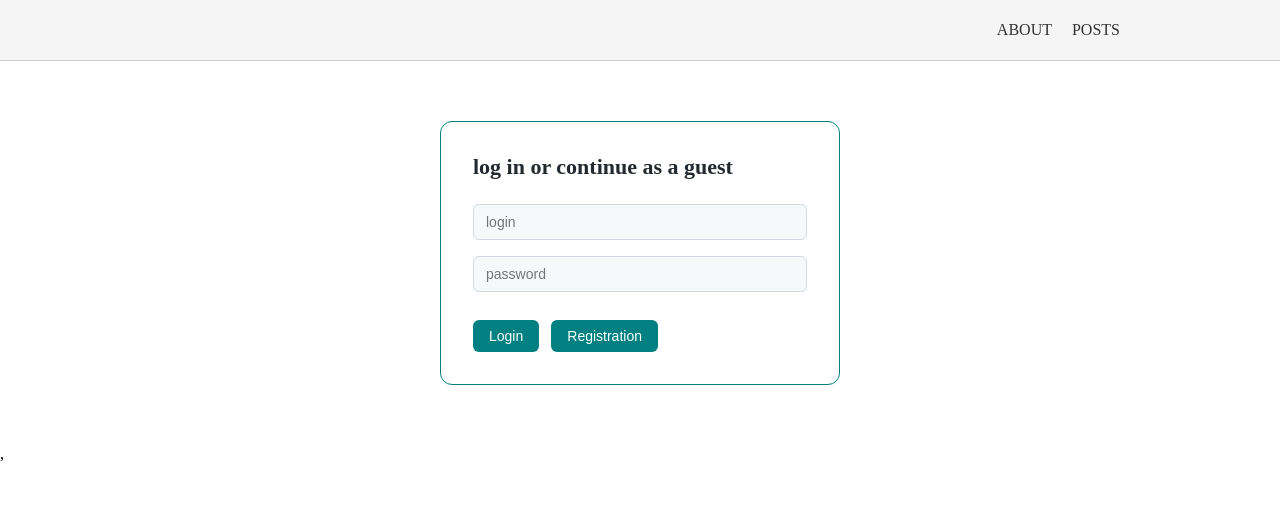
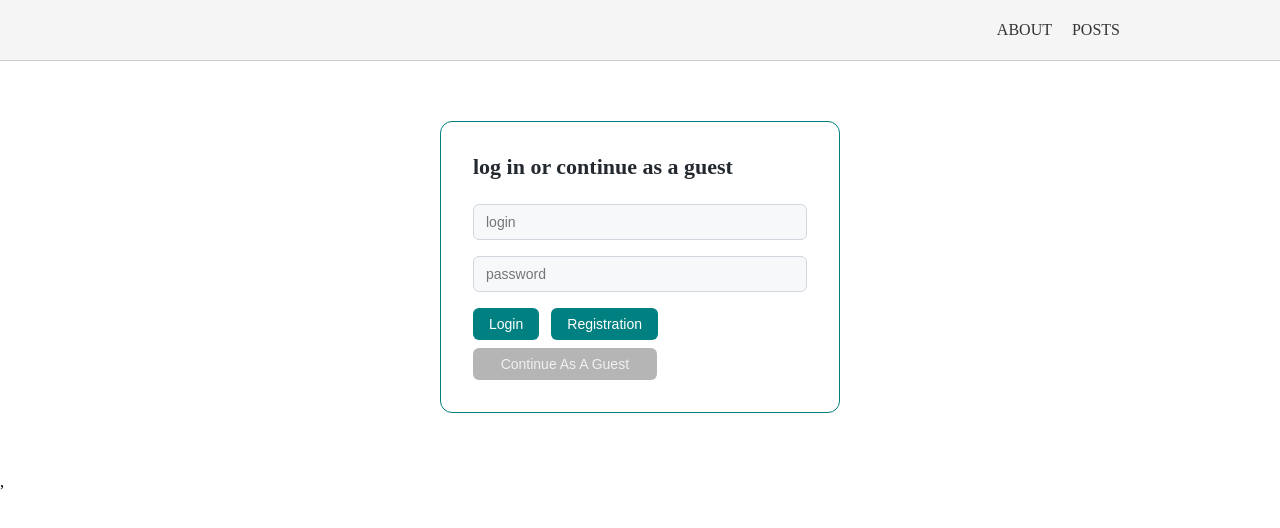
Before and after one commit to YaroslavBoliachevets/posts-fullstack, a React (Vite) app in the folder posts-frontend/: page /login in a window 1280 px wide. Shown: the top 528 px of the page. Built offline with nearby package versions, Linux system fonts and the light colour scheme; no server answers.

Commit message:
feat(guest-mode): implement full guest login flow, UI restrictions, and public post access

```diff
--- a/posts-frontend/src/components/AppRouter.jsx
+++ b/posts-frontend/src/components/AppRouter.jsx
@@ -13,26 +13,41 @@ function AppRouter() {
 	// const { isAuth, isLoading } = useContext(AuthContext);
 	const { store } = useContext(Context);
 	useEffect(() => {
-		console.log(store, "store");
+		if (localStorage.getItem("guest") === "true") {
+			store.isGuest = true;
+			return;
+		}
+
+		// console.log(store, "store");
 		if (localStorage.getItem("token")) {
 			store.checkAuth();
 		}
-		// setIsLoading(false);
 	}, []);
 
 	if (store.isLoading) {
 		return <Loader />;
 	}
+
+	// ================================================================
 	// в зависимости от переменной isAuth будут доступны приватные или публичные пути, в публичном только авторизация
-	return store.isAuth ? (
+	// return store.isAuth ? (
+	// 	<Routes>
+	// 		{privateRoutes.map(({ path, element }) => {
+	// 			return <Route key={path} path={path} element={element} />;
+	// 		})}
+	// 	</Routes>
+	// ) : (
+	// 	<Routes>
+	// 		{publicRoutes.map(({ path, element }) => {
+	// 			return <Route key={path} path={path} element={element} />;
+	// 		})}
+	// 	</Routes>
+	// );
+	// ==========================================================
+
+	return (
 		<Routes>
 			{privateRoutes.map(({ path, element }) => {
-				return <Route key={path} path={path} element={element} />;
-			})}
-		</Routes>
-	) : (
-		<Routes>
-			{publicRoutes.map(({ path, element }) => {
 				return <Route key={path} path={path} element={element} />;
 			})}
 		</Routes>
--- a/posts-frontend/src/components/PostItem.jsx
+++ b/posts-frontend/src/components/PostItem.jsx
@@ -4,11 +4,15 @@ import Button from "./UI/button/Button";
 import { motion, AnimatePresence } from "motion/react";
 // для создания динамической навигации, каждый пост - своя ссылка
 import { useNavigate } from "react-router";
+import { Context } from "../main";
+import { useContext } from "react";
 
 const PostItem = function (props) {
 	const { title, body, id, user } = props.post;
 	const { number, remove } = props;
 	const navigate = useNavigate();
+
+	const { store } = useContext(Context);
 
 	const openPost = (id) => {
 		navigate(`/posts/${id}`);
@@ -37,7 +41,9 @@ const PostItem = function (props) {
 			</div>
 			<div className={styles.actions}>
 				<Button onClick={() => openPost(id)}>open</Button>
-				<Button onClick={() => remove(props.post)}>delete</Button>
+				<Button onClick={() => remove(props.post)} disabled={store.isGuest}>
+					delete
+				</Button>
 			</div>
 		</motion.div>
 	);
--- a/posts-frontend/src/components/UI/button/Button.module.css
+++ b/posts-frontend/src/components/UI/button/Button.module.css
@@ -40,6 +40,13 @@
 }
 
 .disabled {
-	opacity: 0.6;
+	/* opacity: 0.6;
+	cursor: not-allowed; */
+	opacity: 0.4;
 	cursor: not-allowed;
+	background-color: #b5b5b5;
+	color: #f0f0f0;
+	border: none;
+	box-shadow: none;
+	transform: none;
 }
--- a/posts-frontend/src/components/UI/navbar/Navbar.jsx
+++ b/posts-frontend/src/components/UI/navbar/Navbar.jsx
@@ -1,5 +1,5 @@
 import React, { useContext } from "react";
-import { Link, useNavigate } from "react-router-dom";
+import { Link, useNavigate, useLocation } from "react-router-dom";
 import Button from "../button/Button";
 import { Context } from "../../../main";
 import { observer } from "mobx-react-lite";
@@ -9,20 +9,31 @@ import styles from "./Navbar.module.css";
 function Navbar() {
 	const { store } = useContext(Context);
 	const navigate = useNavigate();
+	const location = useLocation();
 
 	const logout = () => {
 		store.logout();
 		navigate("/login");
 	};
+
+	const login = () => {
+		navigate("/login");
+	};
+
+	const isLoginPage = location.pathname === "/login";
 	return (
 		<div className="background-wrap">
 			<div className={`container ${styles.nav}`}>
-				{store.isAuth ? (
+				{store.isAuth && (
 					<Button variant="primary" onClick={logout}>
 						exit
 					</Button>
-				) : (
-					""
+				)}
+
+				{store.isGuest && !store.isAuth && !isLoginPage && (
+					<Button variant="primary" onClick={login}>
+						login
+					</Button>
 				)}
 				<div className={styles.links}>
 					<Link className={styles.link} to="/about">
--- a/posts-frontend/src/pages/Login/Login.jsx
+++ b/posts-frontend/src/pages/Login/Login.jsx
@@ -19,16 +19,18 @@ function Login() {
 	const login = async (e) => {
 		e.preventDefault();
 		await store.login(email, password);
-		// const userData = { email, password };
-		// setIsAuth(!isAuth);
-		// localStorage.setItem("auth", "true");
 		navigate("/posts");
 	};
 
 	const registration = async (e) => {
 		e.preventDefault();
-		// console.log("registration");
 		await store.registration(email, password);
+	};
+
+	const guest = (e) => {
+		e.preventDefault();
+		store.loginGuest();
+		navigate("/about");
 	};
 
 	return (
@@ -48,9 +50,15 @@ function Login() {
 						placeholder="password"
 						onChange={(e) => setPassword(e.target.value)}
 					/>
-					<div className={styles.actions}>
-						<Button onClick={(e) => login(e)}>login</Button>
-						<Button onClick={(e) => registration(e)}>registration</Button>
+
+					<div className={styles.wrapped}>
+						<div className={styles.actions}>
+							<Button onClick={(e) => login(e)}>login</Button>
+							<Button onClick={(e) => registration(e)}>registration</Button>
+						</div>
+						<Button className={styles.guest} onClick={(e) => guest(e)}>
+							continue as a guest
+						</Button>
 					</div>
 				</form>
 			</div>
--- a/posts-frontend/src/pages/Login/Login.module.css
+++ b/posts-frontend/src/pages/Login/Login.module.css
@@ -22,9 +22,21 @@
 	gap: 16px;
 }
 
+.wrapped {
+	display: flex;
+	flex-direction: column;
+	gap: 8px;
+}
+
 .actions {
 	display: flex;
-	justify-content: start;
 	gap: 12px;
-	margin-top: 12px;
 }
+
+.guest {
+	width: 55%;
+	text-align: center;
+
+	background-color: #b5b5b5;
+	color: #f0f0f0;
+}
--- a/posts-frontend/src/pages/PostIdPage/PostIdPage.jsx
+++ b/posts-frontend/src/pages/PostIdPage/PostIdPage.jsx
@@ -63,7 +63,9 @@ function PostIdPage() {
 							value={comment}
 							onChange={(e) => setComment(e.target.value)}
 						></Input>
-						<Button onClick={addNewComment}>send</Button>
+						<Button onClick={addNewComment} disabled={store.isGuest}>
+							send
+						</Button>
 					</form>
 				</div>
 
--- a/posts-frontend/src/pages/Posts/Posts.jsx
+++ b/posts-frontend/src/pages/Posts/Posts.jsx
@@ -1,4 +1,4 @@
-import React, { useState, useEffect, useRef } from "react";
+import React, { useState, useEffect, useRef, useContext } from "react";
 import "../../styles/App.css";
 import styles from "./Posts.module.css";
 import clsx from "clsx";
@@ -18,6 +18,7 @@ import Loader from "../../components/UI/loader/Loader";
 
 import { getPagesCount, getPagesArray } from "../../utils/pages";
 import { useObserver } from "../../hooks/useObserver";
+import { Context } from "../../main";
 import Select from "../../components/UI/select/Select";
 
 function Posts() {
@@ -28,6 +29,7 @@ function Posts() {
 	const [totalPages, setTotalPages] = useState(0);
 	const [limit, setLimit] = useState(10);
 	const [page, setPage] = useState(1);
+	const { store } = useContext(Context);
 	// находим последний эл чтобы при его появлении подгружать новые посты (для инфинити скролла)
 	const lastElement = useRef();
 
@@ -84,7 +86,9 @@ function Posts() {
 			<div>
 				<div className="background-wrap">
 					<div className={clsx("container", styles.toolbar)}>
-						<Button onClick={() => setModal(true)}>create post</Button>
+						<Button onClick={() => setModal(true)} disabled={store.isGuest}>
+							create post
+						</Button>
 						<Modal visible={modal} setVisible={setModal}>
 							<PostForm create={createPost} />
 						</Modal>
--- a/posts-frontend/src/services/PostService.js
+++ b/posts-frontend/src/services/PostService.js
@@ -3,9 +3,13 @@ import { $api } from "../API/axios";
 
 export default class PostService {
 	static async getAll(limit = 10, page = 1) {
-		const response = await $api.get("/api/posts/all", {
-			params: { limit, page },
-		});
+		// const response = await $api.get("/api/posts/all", {
+		// 	params: { limit, page },
+		// });
+		const response = await axios.get(
+			`${import.meta.env.VITE_API_URL}/api/posts/all`,
+			{ params: { limit, page } },
+		);
 		return response;
 	}
 
--- a/posts-frontend/src/store/store.ts
+++ b/posts-frontend/src/store/store.ts
@@ -8,6 +8,7 @@ export default class Store {
 	user = {} as IUser;
 	isAuth = false;
 	isLoading = false;
+	isGuest = false;
 
 	constructor() {
 		makeAutoObservable(this);
@@ -26,9 +27,10 @@ export default class Store {
 
 	async login(email: string, password: string) {
 		try {
+			this.isGuest = false;
 			this.setIsLoading(true);
 			const responce = await AuthService.login(email, password);
-			console.log("store login responce", responce);
+			// console.log("store login responce", responce);
 			localStorage.setItem("token", responce.data.accessToken);
 			this.setAuth(true);
 			this.setUser(responce.data.user);
@@ -84,4 +86,11 @@ export default class Store {
 			this.setIsLoading(false);
 		}
 	}
+
+	async loginGuest() {
+		this.setIsLoading(true);
+		this.isGuest = true;
+		localStorage.setItem("guest", "true");
+		this.setIsLoading(false);
+	}
 }
```
Also changed, not shown: posts-frontend/src/models/IUser.ts (+4 -3 lines), 2 other files (tests, documents, lock files or other folders).
